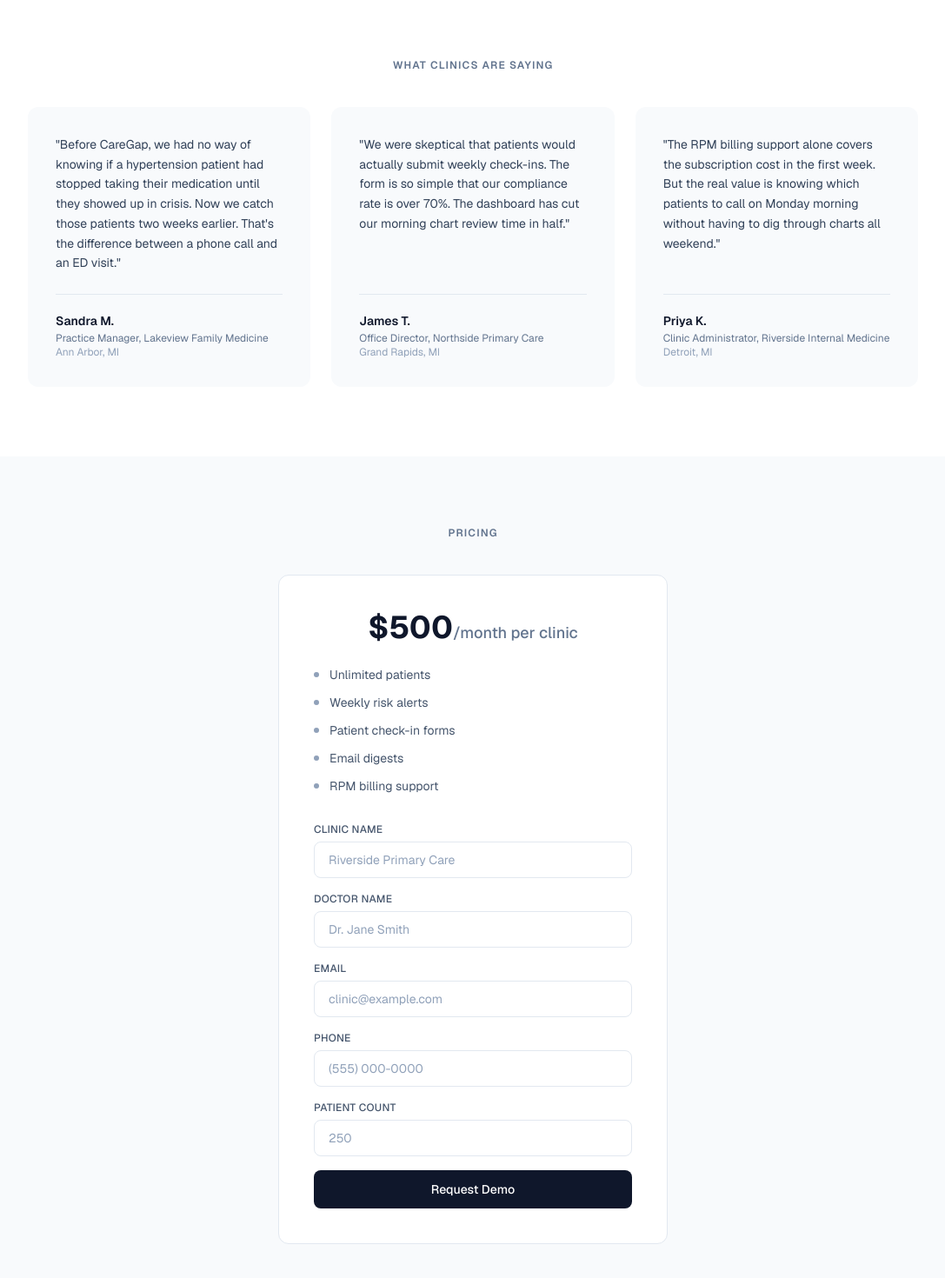
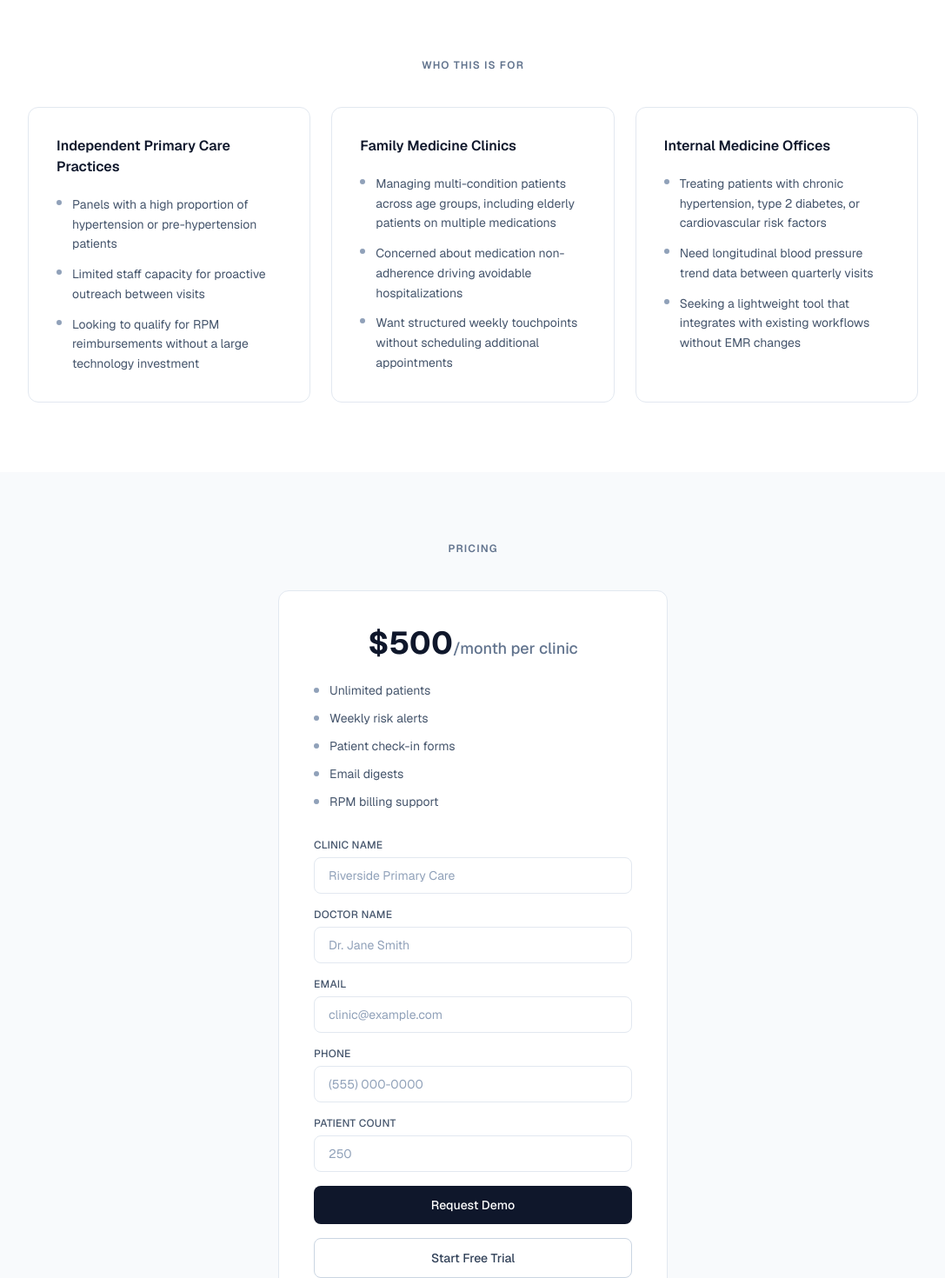
Before and after one commit to sunandachowdary719-dev/caregap-mvp, a Next.js app in the folder web/: page / in a window 1280 px wide. Shown: the part 2080-3550 px from the top of the page at 87% size, without its empty margins (96-1183 px from the left). Built offline with nearby package versions, Linux system fonts and the light colour scheme.

Commit message:
feat: Stripe, auth, clinic login

```diff
--- /dev/null
+++ b/web/app/api/auth/login/route.ts
@@ -0,0 +1,27 @@
+import { NextResponse } from 'next/server'
+import { createClient } from '@supabase/supabase-js'
+
+const supabase = createClient(
+  process.env.NEXT_PUBLIC_SUPABASE_URL!,
+  process.env.NEXT_PUBLIC_SUPABASE_ANON_KEY!
+)
+
+export async function POST(request: Request) {
+  try {
+    const { email, password } = await request.json()
+
+    const { data, error } = await supabase
+      .from('clinics')
+      .select('id, name, email, password')
+      .eq('email', email)
+      .single()
+
+    if (error || !data || data.password !== password) {
+      return NextResponse.json({ error: 'Invalid credentials' }, { status: 401 })
+    }
+
+    return NextResponse.json({ success: true, clinic_id: data.id, clinic_name: data.name })
+  } catch (error: any) {
+    return NextResponse.json({ error: error.message }, { status: 500 })
+  }
+}
--- /dev/null
+++ b/web/app/api/create-checkout/route.ts
@@ -0,0 +1,26 @@
+import { NextResponse } from 'next/server'
+import Stripe from 'stripe'
+
+const stripe = new Stripe(process.env.STRIPE_SECRET_KEY!)
+
+export async function POST(request: Request) {
+  try {
+    const origin = request.headers.get('origin') || 'http://localhost:3000'
+
+    const prices = await stripe.prices.list({ lookup_keys: ['caregap_monthly'] })
+    if (!prices.data.length) {
+      return NextResponse.json({ error: 'Price not found' }, { status: 404 })
+    }
+
+    const session = await stripe.checkout.sessions.create({
+      mode: 'subscription',
+      line_items: [{ price: prices.data[0].id, quantity: 1 }],
+      success_url: `${origin}/dashboard`,
+      cancel_url: `${origin}/`,
+    })
+
+    return NextResponse.json({ url: session.url })
+  } catch (error: any) {
+    return NextResponse.json({ error: error.message }, { status: 500 })
+  }
+}
--- a/web/app/dashboard/page.tsx
+++ b/web/app/dashboard/page.tsx
@@ -23,6 +23,11 @@ export default function Dashboard() {
   const [loading, setLoading] = useState(true)
   const [selectedPatient, setSelectedPatient] = useState<string>('')
   const [trends, setTrends] = useState<any[]>([])
+  const [clinicName, setClinicName] = useState<string | null>(null)
+
+  useEffect(() => {
+    setClinicName(localStorage.getItem('clinic_name'))
+  }, [])
 
   useEffect(() => {
     fetch('/api/patients')
@@ -56,12 +61,18 @@ export default function Dashboard() {
 
   return (
     <div className="min-h-screen bg-slate-50">
-      <div className="bg-amber-50 border-b border-amber-200 px-8 py-2.5 text-center">
-        <p className="text-amber-800 text-sm">
-          Demo Mode — Using synthetic patient data.{' '}
-          <a href="/#demo-form" className="font-medium underline hover:text-amber-900">Contact us to set up your clinic.</a>
-        </p>
-      </div>
+      {clinicName ? (
+        <div className="bg-blue-50 border-b border-blue-200 px-8 py-2.5 text-center">
+          <p className="text-blue-800 text-sm font-medium">Welcome, {clinicName}</p>
+        </div>
+      ) : (
+        <div className="bg-amber-50 border-b border-amber-200 px-8 py-2.5 text-center">
+          <p className="text-amber-800 text-sm">
+            You are viewing demo data.{' '}
+            <a href="/login" className="font-medium underline hover:text-amber-900">Sign in to see your clinic patients.</a>
+          </p>
+        </div>
+      )}
       <div className="bg-slate-900 text-white px-8 py-5 border-b border-slate-700">
         <div className="max-w-7xl mx-auto flex items-center justify-between">
           <div>
--- a/web/app/page.tsx
+++ b/web/app/page.tsx
@@ -6,6 +6,18 @@ import { useState } from 'react'
 export default function Home() {
   const [form, setForm] = useState({ clinicName: '', doctorName: '', email: '', phone: '', patientCount: '' })
   const [status, setStatus] = useState<'idle' | 'sending' | 'success' | 'error'>('idle')
+  const [trialLoading, setTrialLoading] = useState(false)
+
+  async function handleTrial() {
+    setTrialLoading(true)
+    try {
+      const res = await fetch('/api/create-checkout', { method: 'POST' })
+      const data = await res.json()
+      if (data.url) window.location.href = data.url
+    } catch {
+      setTrialLoading(false)
+    }
+  }
 
   async function handleSubmit(e: React.FormEvent) {
     e.preventDefault()
@@ -127,41 +139,47 @@ export default function Home() {
         </div>
       </section>
 
-      {/* Testimonials */}
+      {/* Who This Is For */}
       <section className="px-8 py-20 bg-white">
         <div className="max-w-5xl mx-auto">
-          <h2 className="text-xs font-semibold uppercase tracking-widest text-slate-500 mb-10 text-center">What Clinics Are Saying</h2>
+          <h2 className="text-xs font-semibold uppercase tracking-widest text-slate-500 mb-10 text-center">Who This Is For</h2>
           <div className="grid grid-cols-3 gap-6">
             {[
               {
-                quote: "Before CareGap, we had no way of knowing if a hypertension patient had stopped taking their medication until they showed up in crisis. Now we catch those patients two weeks earlier. That's the difference between a phone call and an ED visit.",
-                name: 'Sandra M.',
-                title: 'Practice Manager',
-                clinic: 'Lakeview Family Medicine',
-                city: 'Ann Arbor, MI',
+                title: 'Independent Primary Care Practices',
+                points: [
+                  'Panels with a high proportion of hypertension or pre-hypertension patients',
+                  'Limited staff capacity for proactive outreach between visits',
+                  'Looking to qualify for RPM reimbursements without a large technology investment',
+                ],
               },
               {
-                quote: "We were skeptical that patients would actually submit weekly check-ins. The form is so simple that our compliance rate is over 70%. The dashboard has cut our morning chart review time in half.",
-                name: 'James T.',
-                title: 'Office Director',
-                clinic: 'Northside Primary Care',
-                city: 'Grand Rapids, MI',
+                title: 'Family Medicine Clinics',
+                points: [
+                  'Managing multi-condition patients across age groups, including elderly patients on multiple medications',
+                  'Concerned about medication non-adherence driving avoidable hospitalizations',
+                  'Want structured weekly touchpoints without scheduling additional appointments',
+                ],
               },
               {
-                quote: "The RPM billing support alone covers the subscription cost in the first week. But the real value is knowing which patients to call on Monday morning without having to dig through charts all weekend.",
-                name: 'Priya K.',
-                title: 'Clinic Administrator',
-                clinic: 'Riverside Internal Medicine',
-                city: 'Detroit, MI',
+                title: 'Internal Medicine Offices',
+                points: [
+                  'Treating patients with chronic hypertension, type 2 diabetes, or cardiovascular risk factors',
+                  'Need longitudinal blood pressure trend data between quarterly visits',
+                  'Seeking a lightweight tool that integrates with existing workflows without EMR changes',
+                ],
               },
-            ].map(({ quote, name, title, clinic, city }) => (
-              <div key={name} className="bg-slate-50 rounded-xl p-8 flex flex-col">
-                <p className="text-slate-700 text-sm leading-relaxed flex-1">"{quote}"</p>
-                <div className="mt-6 pt-5 border-t border-slate-200">
-                  <p className="font-semibold text-slate-900 text-sm">{name}</p>
-                  <p className="text-slate-500 text-xs mt-0.5">{title}, {clinic}</p>
-                  <p className="text-slate-400 text-xs">{city}</p>
-                </div>
+            ].map(({ title, points }) => (
+              <div key={title} className="border border-slate-200 rounded-xl p-8">
+                <h3 className="font-semibold text-slate-900 mb-5">{title}</h3>
+                <ul className="space-y-3">
+                  {points.map(point => (
+                    <li key={point} className="flex gap-3 text-sm text-slate-600 leading-relaxed">
+                      <span className="w-1.5 h-1.5 rounded-full bg-slate-400 shrink-0 mt-1.5" />
+                      {point}
+                    </li>
+                  ))}
+                </ul>
               </div>
             ))}
           </div>
@@ -218,6 +236,14 @@ export default function Home() {
                 >
                   {status === 'sending' ? 'Sending...' : 'Request Demo'}
                 </button>
+                <button
+                  type="button"
+                  onClick={handleTrial}
+                  disabled={trialLoading}
+                  className="w-full border border-slate-300 hover:border-slate-500 disabled:opacity-50 text-slate-700 text-sm font-medium px-6 py-3 rounded-lg transition-colors"
+                >
+                  {trialLoading ? 'Redirecting...' : 'Start Free Trial'}
+                </button>
               </form>
             )}
           </div>
--- a/web/package.json
+++ b/web/package.json
@@ -10,6 +10,7 @@
   },
   "dependencies": {
     "@anthropic-ai/sdk": "0.91.1",
+    "@stripe/stripe-js": "^9.4.0",
     "@supabase/supabase-js": "^2.105.1",
     "@types/papaparse": "5.5.2",
     "dotenv": "^17.4.2",
@@ -17,7 +18,8 @@
     "nodemailer": "^8.0.7",
     "react": "19.0.0",
     "react-dom": "19.0.0",
-    "recharts": "^3.8.1"
+    "recharts": "^3.8.1",
+    "stripe": "^22.1.0"
   },
   "devDependencies": {
     "@tailwindcss/postcss": "4.1.4",
```
Also changed, not shown: web/app/login/page.tsx (+47 -3 lines), 2 other files (tests, documents, lock files or other folders).
